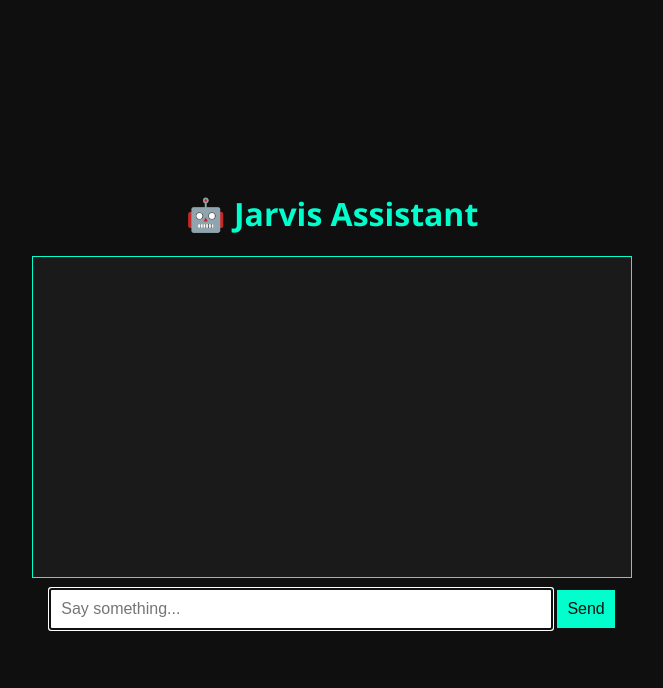
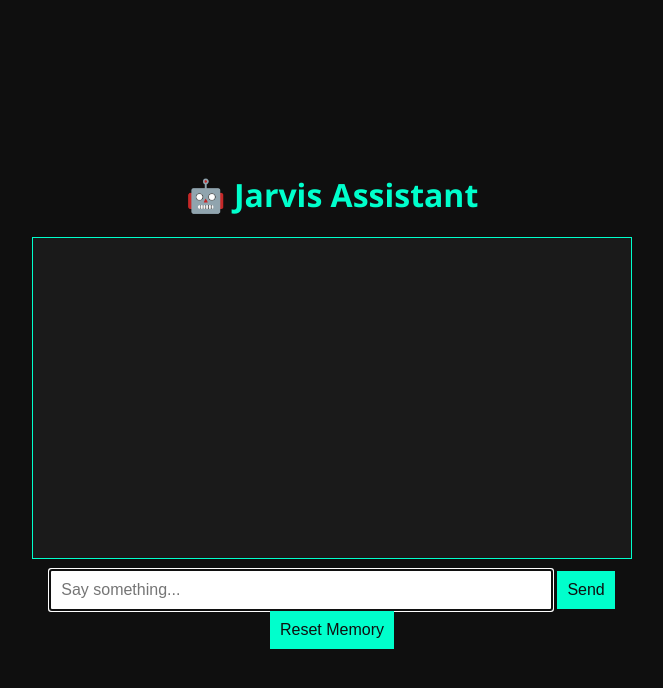
Before and after one commit to tam1r242/jarvis-2.o, a Flask app: page / in a window 1280 px wide. Shown: the top 688 px of the page, without its empty margins (308-971 px from the left). Run offline with Flask 3, Linux system fonts and the light colour scheme.

Commit message:
add memory and memory reset

```diff
--- a/app.py
+++ b/app.py
@@ -2,12 +2,22 @@ from flask import Flask, render_template, request, jsonify
 import os
 import json
 import logging
-from groq import Groq  # Import the Groq client
+from groq import Groq
 
 # Configure logging
 logging.basicConfig(level=logging.ERROR, format='%(asctime)s - %(levelname)s - %(message)s')
 
 app = Flask(__name__)
+
+# Memory storage
+memory = {
+    "conversation_history": [],
+    "important_memories": {
+        "memory1": None,
+        "memory2": None,
+        "memory3": None
+    }
+}
 
 def load_config():
     with open('config.json') as config_file:
@@ -30,8 +40,72 @@ def ask():
     if not user_input:
         return jsonify({"response": "I didn't hear anything."})
 
+    # Store conversation history
+    memory["conversation_history"].append({"user": user_input})
+
+    # Construct the prompt with entire conversation history and important memories
+    conversation_context = "\n".join(
+        [f"User: {entry['user']}\nAssistant: {entry.get('assistant', '')}" for entry in memory["conversation_history"]]
+    )
+
+    # Include important memories in the context
+    important_memories_context = "\n".join(
+        [f"{key}: {value}" for key, value in memory["important_memories"].items() if value is not None]
+    )
+
+    prompt = f"{important_memories_context}\n{conversation_context}\nUser: {user_input}\nAssistant:"
+
+    response_text = ask_groq(prompt)
+    memory["conversation_history"][-1]["assistant"] = response_text  # Update the last entry with the assistant's response
+
+    return jsonify({"response": response_text})
+def ask():
+    data = request.get_json()
+    user_input = data.get("message")
+    if not user_input:
+        return jsonify({"response": "I didn't hear anything."})
+
+    # Store conversation history
+    memory["conversation_history"].append(user_input)
+
+    # Construct the prompt with memories
+    memories = " ".join([f"{key}: {value}" for key, value in memory["important_memories"].items() if value])
+    prompt = f"{memories}\nUser: {user_input}\nAssistant:"
+
+    response_text = ask_groq(prompt)
+    memory["conversation_history"].append(response_text)
+
+    return jsonify({"response": response_text})
+def ask():
+    data = request.get_json()
+    user_input = data.get("message")
+    if not user_input:
+        return jsonify({"response": "I didn't hear anything."})
+
+    # Store conversation history
+    memory["conversation_history"].append(user_input)
+
     response_text = ask_groq(user_input)
+    memory["conversation_history"].append(response_text)
+
     return jsonify({"response": response_text})
+
+@app.route("/set_memory", methods=["POST"])
+def set_memory():
+    data = request.get_json()
+    memory_key = data.get("key")
+    memory_value = data.get("value")
+
+    if memory_key in memory["important_memories"]:
+        memory["important_memories"][memory_key] = memory_value
+        return jsonify({"response": f"Memory '{memory_key}' set."})
+    return jsonify({"response": "Invalid memory key."})
+
+@app.route("/reset", methods=["POST"])
+def reset():
+    memory["conversation_history"] = []
+    # memory["important_memories"] = {key: None for key in memory["important_memories"]}
+    return jsonify({"response": "Memory and conversation reset."})
 
 def ask_groq(prompt):
     try:
--- a/config.json
+++ b/config.json
@@ -1,3 +1,3 @@
 {
-    "GROQ_API_KEY": "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"
+    "GROQ_API_KEY": "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"
 }
--- a/static/script.js
+++ b/static/script.js
@@ -18,3 +18,18 @@ function sendMessage() {
         chatbox.scrollTop = chatbox.scrollHeight;
     });
 }
+
+function resetMemory() {
+    fetch("/reset", {
+        method: "POST",
+        headers: {
+            "Content-Type": "application/json",
+        },
+    })
+    .then((res) => res.json())
+    .then((data) => {
+        const chatbox = document.getElementById("chatbox");
+        chatbox.innerHTML += `<div><b>System:</b> ${data.response}</div>`;
+        chatbox.scrollTop = chatbox.scrollHeight;
+    });
+}
--- a/static/style.css
+++ b/static/style.css
@@ -34,3 +34,8 @@ button {
     color: #0f0f0f;
     cursor: pointer;
 }
+<div>
+    <input type="text" id="userInput" placeholder="Type your message here...">
+    <button id="sendBtn">Send</button>
+    <button id="resetMemoryBtn">Reset Memory</button>
+</div>
--- a/templates/index.html
+++ b/templates/index.html
@@ -11,6 +11,7 @@
         <div class="chatbox" id="chatbox"></div>
         <input type="text" id="userInput" placeholder="Say something..." autofocus>
         <button onclick="sendMessage()">Send</button>
+        <button onclick="resetMemory()">Reset Memory</button>
     </div>
     <script src="/static/script.js"></script>
 </body>
```
